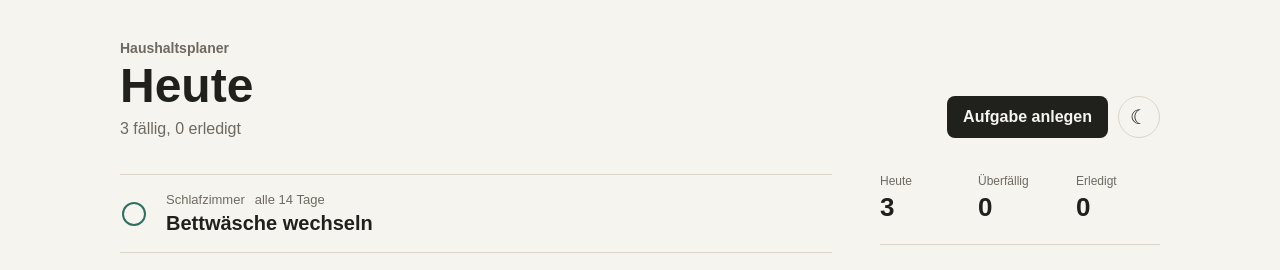
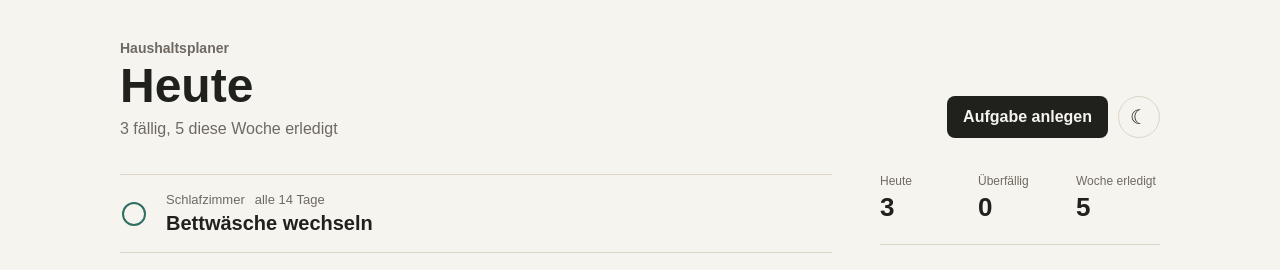
Before and after one commit to Pixelfeeeee/haushaltsplaner, a Next.js app: page / in a window 1280 px wide. Shown: the top 270 px of the page. Built offline with nearby package versions, Linux system fonts and the light colour scheme.

Commit message:
Track completed tasks by week

```diff
--- a/src/app/page.tsx
+++ b/src/app/page.tsx
@@ -25,6 +25,8 @@ const upcomingTasks = [
   "Fensterbank abwischen",
 ];
 
+const completedThisWeek = 5;
+
 export default function Home() {
   return (
     <div className={styles.page}>
@@ -32,7 +34,9 @@ export default function Home() {
         <div>
           <p className={styles.kicker}>Haushaltsplaner</p>
           <h1>Heute</h1>
-          <p className={styles.summary}>3 fällig, 0 erledigt</p>
+          <p className={styles.summary}>
+            3 fällig, {completedThisWeek} diese Woche erledigt
+          </p>
         </div>
         <div className={styles.actions}>
           <button className={styles.primaryAction}>Aufgabe anlegen</button>
@@ -75,8 +79,8 @@ export default function Home() {
               <strong>0</strong>
             </div>
             <div>
-              <span>Erledigt</span>
-              <strong>0</strong>
+              <span>Woche erledigt</span>
+              <strong>{completedThisWeek}</strong>
             </div>
           </section>
 
```
Also changed, not shown: 2 other files (tests, documents, lock files or other folders).
